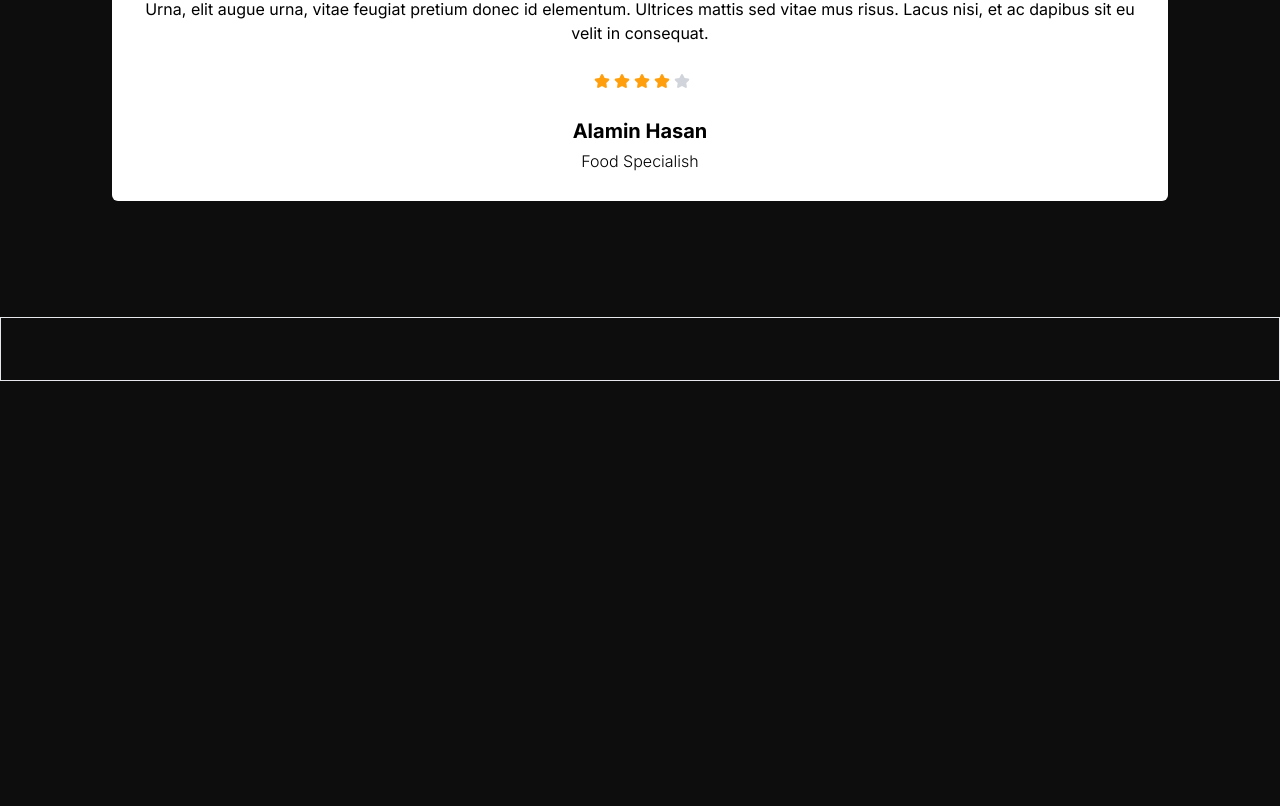
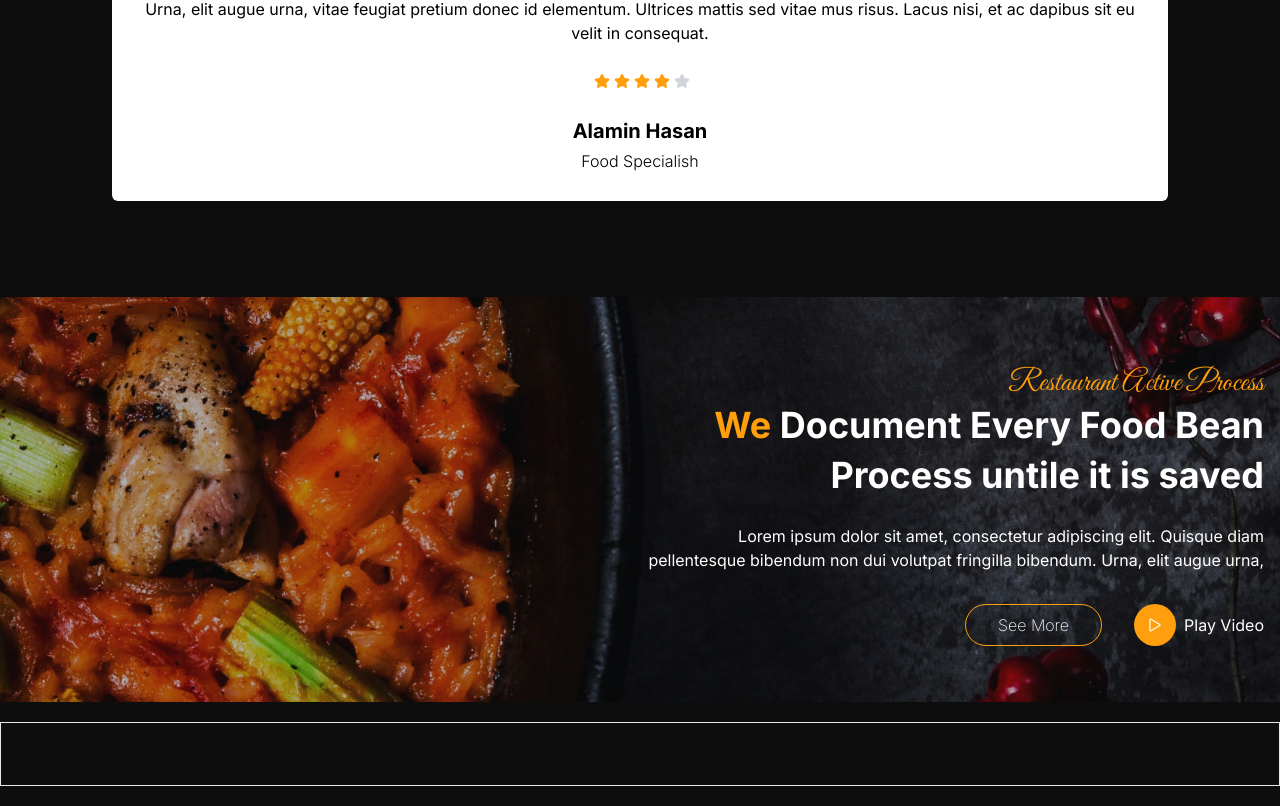
Before and after one commit to uforco/RestaurantNext, a Next.js app: page / in a window 1280 px wide. Shown: the part 4645-5451 px from the top of the page. Before the commit the page ends 5046 px from the top, so only its background shows below. Built offline with nearby package versions, Linux system fonts and the light colour scheme.

Commit message:
complate RestaurantActiveProcess section with front-end

```diff
--- a/src/app/globals.css
+++ b/src/app/globals.css
@@ -28,6 +28,13 @@ body {
   background-size: cover;
   backdrop-filter: blur(50px);
 }
+.restaurantActiveProcessbg{
+  background: url(../assets/image/RestaurantActiveProcessbg.png);
+  background-repeat: no-repeat;
+  background-position: center;
+  background-size: cover;
+  backdrop-filter: blur(50px);
+}
 .choosegroupbackround{
   background: url(../assets/image/whychooseus/GroupBackround.png);
   background-repeat: no-repeat;
--- a/src/app/home/Homepage.tsx
+++ b/src/app/home/Homepage.tsx
@@ -8,6 +8,7 @@ import Choosedetails from "./choosedetails/Choosedetails";
 import Choosepickmenu from "./Choosepickmenu/Choosepickmenu";
 import Chefs from "./chefs/Chefs";
 import Testimonials from "./testimonials/Testimonials";
+import RestaurantActiveProcess from "./RestaurantActiveProcess/RestaurantActiveProcess";
 
 // bg-[#0D0D0D]
 
@@ -58,6 +59,13 @@ const Homepage = () => {
           <Testimonials></Testimonials>
         </ParentWeithControl>
       </section>
+      <section className=" restaurantActiveProcessbg ">
+        <div className=" bg-black bg-opacity-30 w-full ">
+          <ParentWeithControl>
+            <RestaurantActiveProcess></RestaurantActiveProcess>
+          </ParentWeithControl>
+        </div>
+      </section>
     </div>
   );
 };
--- /dev/null
+++ b/src/app/home/RestaurantActiveProcess/RestaurantActiveProcess.tsx
@@ -0,0 +1,38 @@
+import React from "react";
+import GreatVibesHeading from "./../../components/ui/GreatVibesHeading";
+import SubTitel from "./../../components/ui/SubTitel";
+import { IoPlayOutline } from "react-icons/io5";
+const RestaurantActiveProcess = () => {
+  return (
+    <div className=" flex justify-end items-center text-right text-white ">
+      <div className=" flex flex-col gap-3 w-full lg:w-3/5 xl:w-1/2 py-14 ">
+        <div className=" py-3  text-white ">
+          <GreatVibesHeading>Restaurant Active Process</GreatVibesHeading>
+          <SubTitel>
+            We Document Every Food Bean Process untile it is saved
+          </SubTitel>
+        </div>
+        <div>
+          <p>
+            Lorem ipsum dolor sit amet, consectetur adipiscing elit. Quisque
+            diam pellentesque bibendum non dui volutpat fringilla bibendum.
+            Urna, elit augue urna,
+          </p>
+          <div className=" mt-8 flex justify-end items-center gap-8 ">
+            <button className=" text-white font-extralight primaryborder border px-8 py-2 rounded-full ">
+              See More
+            </button>
+            <button className=" flex justify-center items-center gap-2 ">
+              <span className=" primaryBgcolor p-3 rounded-full text-lg  ">
+                <IoPlayOutline></IoPlayOutline>
+              </span>
+              Play Video
+            </button>
+          </div>
+        </div>
+      </div>
+    </div>
+  );
+};
+
+export default RestaurantActiveProcess;
--- a/src/app/home/testimonials/Testimonials.tsx
+++ b/src/app/home/testimonials/Testimonials.tsx
@@ -1,7 +1,7 @@
 import React from "react";
 import GreatVibesHeading from "./../../components/ui/GreatVibesHeading";
 import SubTitel from "./../../components/ui/SubTitel";
-import Reviewcarosol from "./reviewCard/reviewcarosol";
+import Reviewcarosol from "./reviewCard/Reviewcarosol";
 
 const Testimonials = () => {
   return (
@@ -16,5 +16,4 @@ const Testimonials = () => {
     </div>
   );
 };
-
 export default Testimonials;
```
Also changed, not shown: src/app/home/testimonials/reviewCard/Reviewcarosol.tsx (+6 -6 lines), src/assets/image/RestaurantActiveProcessbg.png (added).
